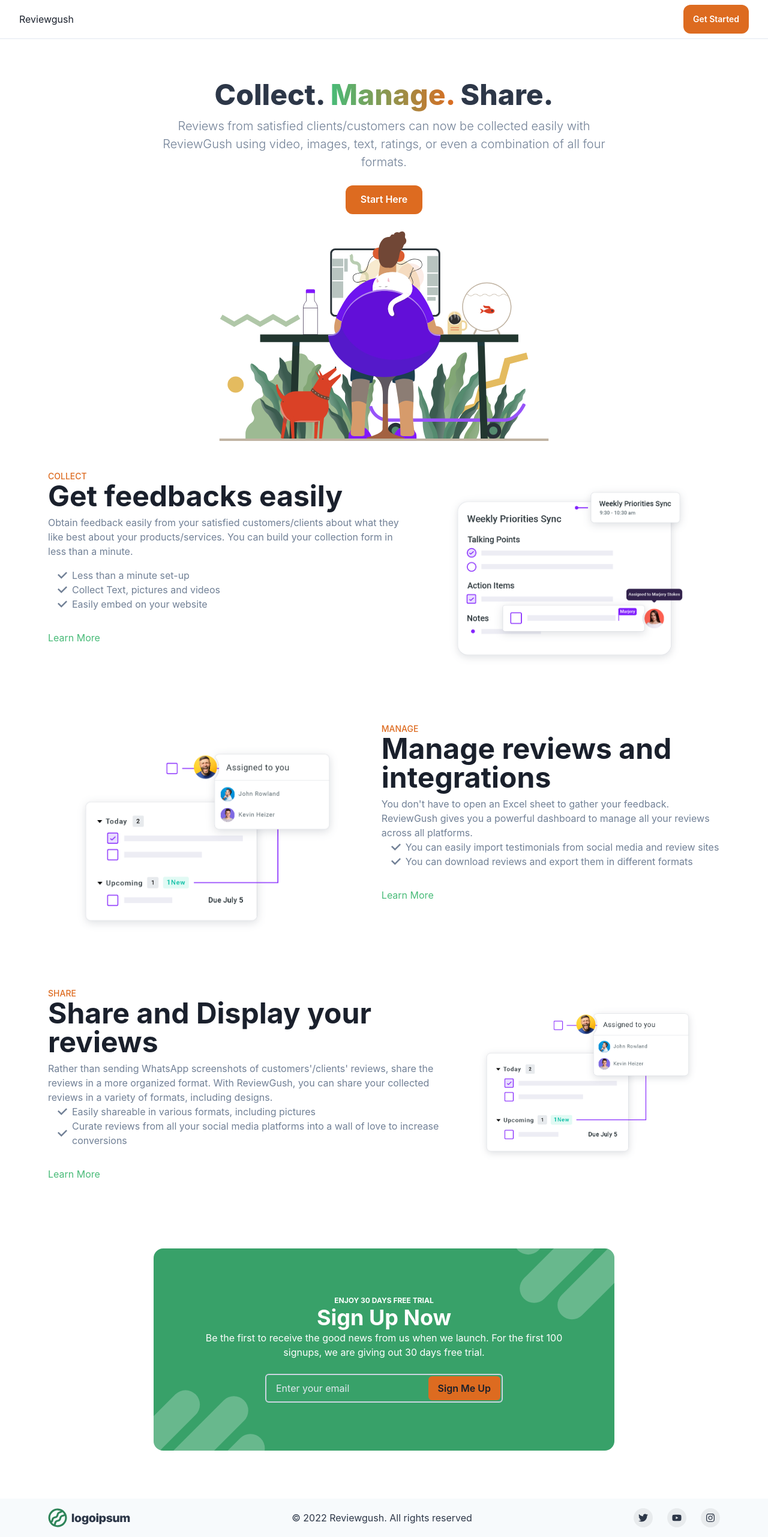
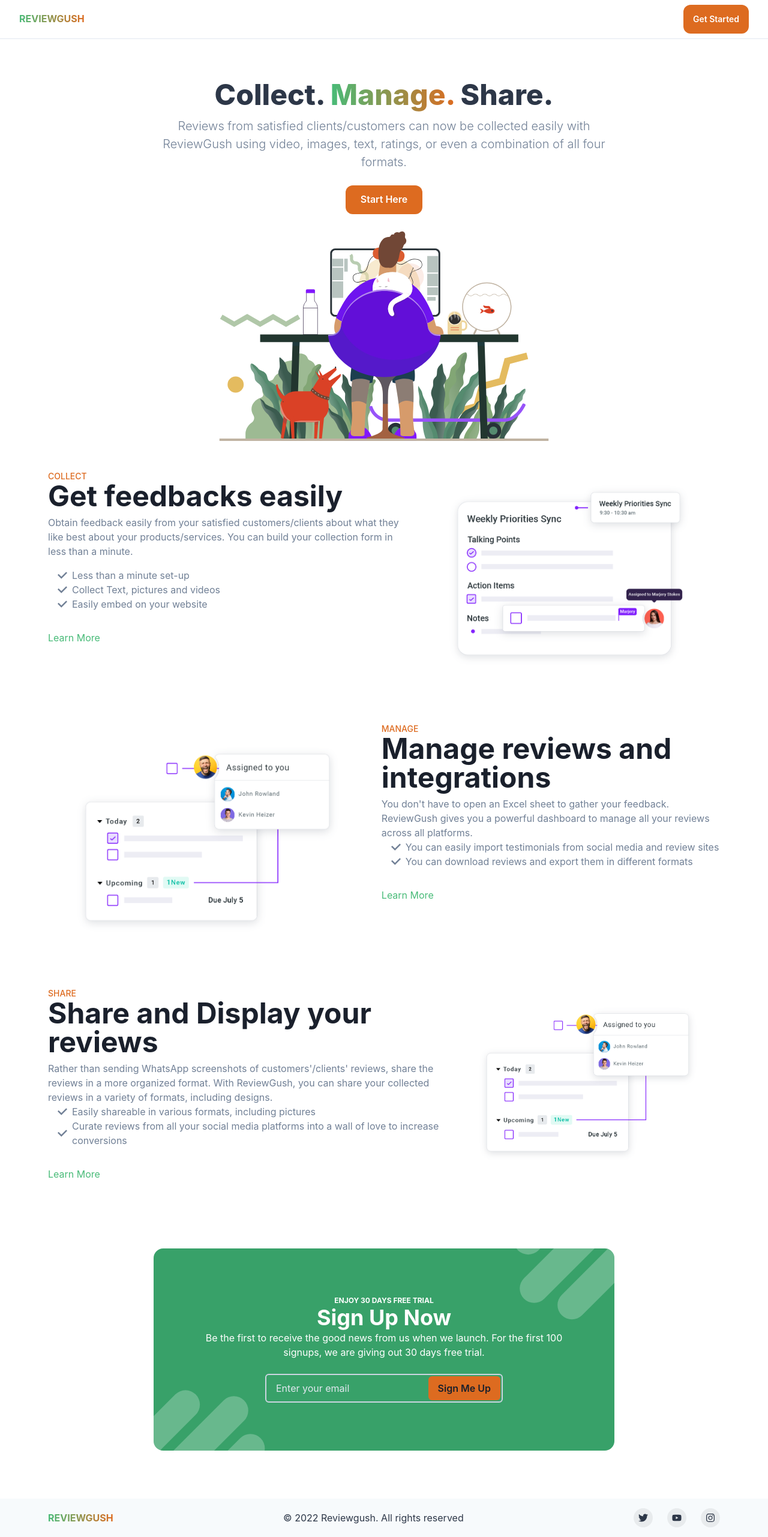
Before and after one commit to josephajibodu/reviewgush, a Next.js app: page / in a window 1280 px wide. Shown: the whole page at 60% size. Built offline with nearby package versions, Linux system fonts and the light colour scheme.

Commit message:
smooth scrolling enabled

```diff
--- a/components/Layout/Footer.tsx
+++ b/components/Layout/Footer.tsx
@@ -2,8 +2,10 @@
   Box,
   chakra,
   Container,
+  Heading,
   Stack,
   Text,
+  useBreakpointValue,
   useColorModeValue,
   VisuallyHidden,
 } from '@chakra-ui/react';
@@ -73,7 +75,16 @@
         spacing={4}
         justify={{ base: 'center', md: 'space-between' }}
         align={{ base: 'center', md: 'center' }}>
-        <Logo />
+        {/* <Logo /> */}
+        <Heading
+            fontSize='md'
+            bgGradient='linear(to-l, orange.500, green.400)'
+            bgClip='text'
+            textAlign={useBreakpointValue({ base: 'center', md: 'left' })}
+            fontFamily={'heading'}
+          >
+            REVIEWGUSH
+          </Heading>
         <Text>© 2022 Reviewgush. All rights reserved</Text>
         <Stack direction={'row'} spacing={6}>
           <SocialButton label={'Twitter'} href={'#'}>
--- a/components/Layout/Header.tsx
+++ b/components/Layout/Header.tsx
@@ -14,6 +14,7 @@
   useColorModeValue,
   useBreakpointValue,
   useDisclosure,
+  Heading,
 } from '@chakra-ui/react';
 import {
   HamburgerIcon,
@@ -32,7 +33,7 @@
         color={useColorModeValue('gray.600', 'white')}
         minH={'60px'}
         py={{ base: 2 }}
-        px={{ base: 8}}
+        px={{ base: 8 }}
         borderBottom={1}
         borderStyle={'solid'}
         borderColor={useColorModeValue('gray.200', 'gray.900')}
@@ -51,12 +52,15 @@
           />
         </Flex>
         <Flex flex={{ base: 1 }} justify={{ base: 'center', md: 'start' }}>
-          <Text
+          <Heading
+            fontSize='md'
+            bgGradient='linear(to-l, orange.500, green.400)'
+            bgClip='text'
             textAlign={useBreakpointValue({ base: 'center', md: 'left' })}
             fontFamily={'heading'}
-            color={useColorModeValue('gray.800', 'white')}>
-            Reviewgush
-          </Text>
+          >
+            REVIEWGUSH
+          </Heading>
 
           <Flex display={{ base: 'none', md: 'flex' }} ml={10}>
             <DesktopNav />
--- a/styles/globals.css
+++ b/styles/globals.css
@@ -1,26 +1,3 @@
-html,
-body {
-  padding: 0;
-  margin: 0;
-  font-family: -apple-system, BlinkMacSystemFont, Segoe UI, Roboto, Oxygen,
-    Ubuntu, Cantarell, Fira Sans, Droid Sans, Helvetica Neue, sans-serif;
+html {
+  scroll-behavior: smooth;
 }
-
-a {
-  color: inherit;
-  text-decoration: none;
-}
-
-* {
-  box-sizing: border-box;
-}
-
-@media (prefers-color-scheme: dark) {
-  html {
-    color-scheme: dark;
-  }
-  body {
-    color: white;
-    background: black;
-  }
-}
```
